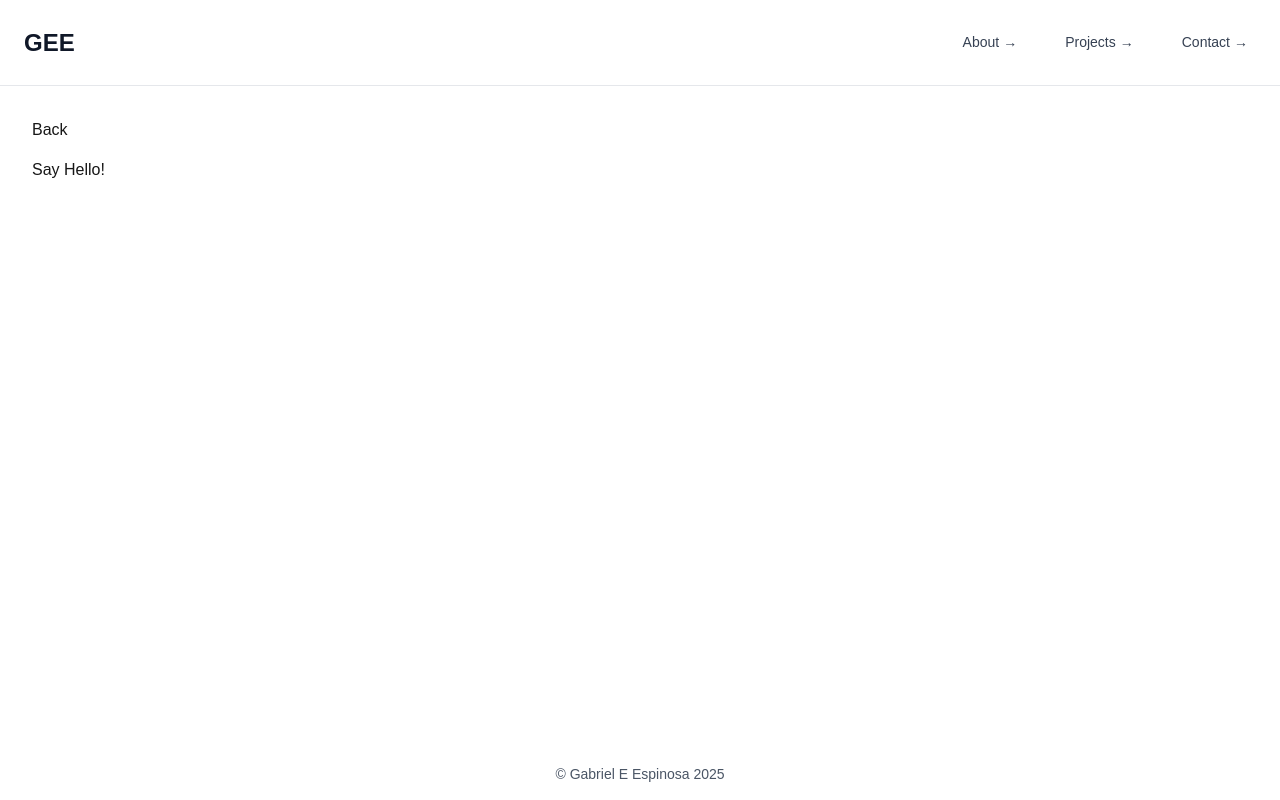
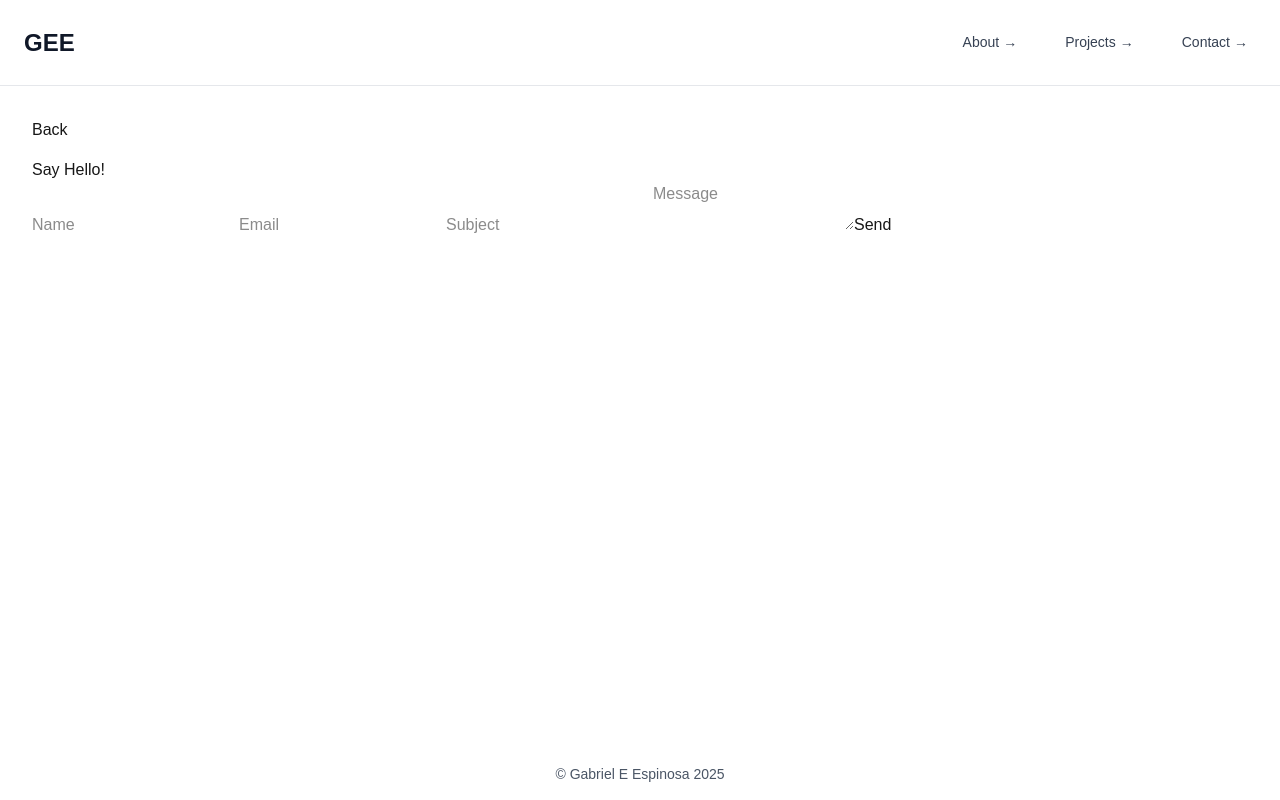
Before and after one commit to GEEspinosa/gee-web-dev-portfolio, a Next.js app: page /contact in a window 1280 px wide. Built offline with nearby package versions, Linux system fonts and the light colour scheme.

Commit message:
feat: adding a email sending form feature making a post request to recently made express server/endpoint

```diff
--- a/app/contact/page.tsx
+++ b/app/contact/page.tsx
@@ -1,4 +1,5 @@
 import Link from "next/link";
+import ContactForm from "@/components/ContactForm";
 
 export default function contactPage () {
     return (
@@ -6,7 +7,7 @@ export default function contactPage () {
         <main className="p-8">
             <Link href="/">Back</Link>
             <h1 className="mt-4">Say Hello!</h1>
-            <input></input>
+            <ContactForm/>
         </main>
 
     )
--- /dev/null
+++ b/components/ContactForm.tsx
@@ -0,0 +1,82 @@
+"use client";
+import { useState } from "react";
+
+type FormData = {
+  name: string;
+  email: string;
+  subject: string;
+  text: string;
+};
+
+const initialFormData = { name: "", email: "", subject: "", text: "" };
+
+export default function ContactForm() {
+  const [formData, setFormData] = useState<FormData>(initialFormData);
+
+  const [status, setStatus] = useState<string | null>(null);
+
+  function handleChange(
+    e: React.ChangeEvent<
+      HTMLInputElement | HTMLTextAreaElement | HTMLSelectElement
+    >
+  ) {
+    setFormData({ ...formData, [e.target.name]: e.target.value });
+  }
+
+  async function handleSubmit(e: React.FormEvent<HTMLFormElement>) {
+    e.preventDefault();
+
+    try {
+      const response = await fetch("http://localhost:3001/api/contact", {
+        method: "POST",
+        headers: { "Content-Type": "application/json" },
+        body: JSON.stringify(formData),
+      });
+
+      if (response.ok) {
+        setStatus("Message sent successfully!");
+        setFormData(initialFormData);
+      } else {
+        setStatus("Failed to send message.");
+      }
+    } catch (error) {
+      setStatus("Error sending message.");
+      console.log(error);
+    }
+  }
+
+  return (
+    <form onSubmit={handleSubmit}>
+      <input
+        name="name"
+        value={formData.name}
+        onChange={handleChange}
+        placeholder="Name"
+        required
+      />
+      <input
+        type="email"
+        name="email"
+        value={formData.email}
+        onChange={handleChange}
+        placeholder="Email"
+        required
+      />
+      <input
+        name="subject"
+        value={formData.subject}
+        onChange={handleChange}
+        placeholder="Subject"
+      />
+      <textarea
+        name="text"
+        value={formData.text}
+        onChange={handleChange}
+        placeholder="Message"
+        required
+      />
+      <button>Send</button>
+      {status && <p>{status}</p>}
+    </form>
+  );
+}
```
